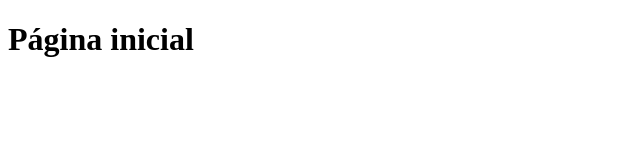
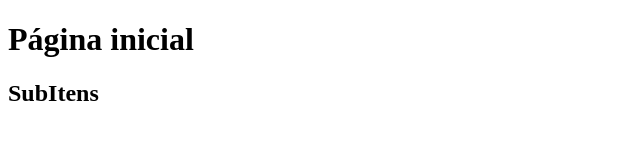
Before and after one commit to claudio-cesar-fraga-cavalcante/primeiro-repositorio, a plain HTML site: page index.html in a window 1280 px wide. Shown: the whole page, without its empty margins (0-640 px from the left). Drawn offline with Linux system fonts and the light colour scheme.

Commit message:
Atualizado a partid do Desktop

```diff
--- a/index.html
+++ b/index.html
@@ -1,12 +1,16 @@
 <!DOCTYPE html>
 <html lang="pt-BR">
+
 <head>
     <meta charset="UTF-8">
     <meta name="viewport" content="width=device-width, initial-scale=1.0">
     <meta http-equiv="X-UA-Compatible" content="ie=edge">
     <title>Página Inicial</title>
 </head>
+
 <body>
     <h1>Página inicial</h1>
+    <h2>SubItens</h2>
 </body>
+
 </html>
```
